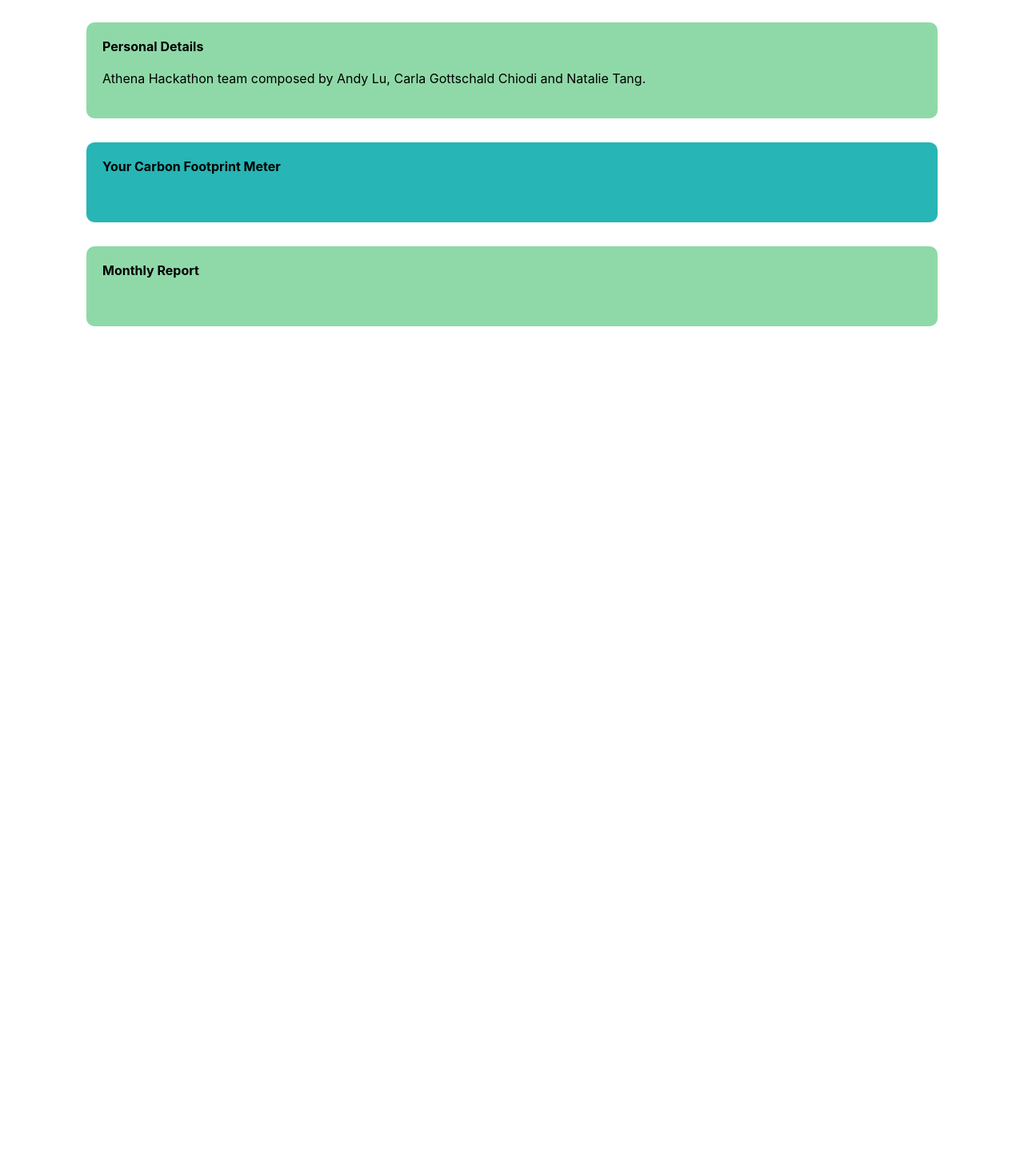
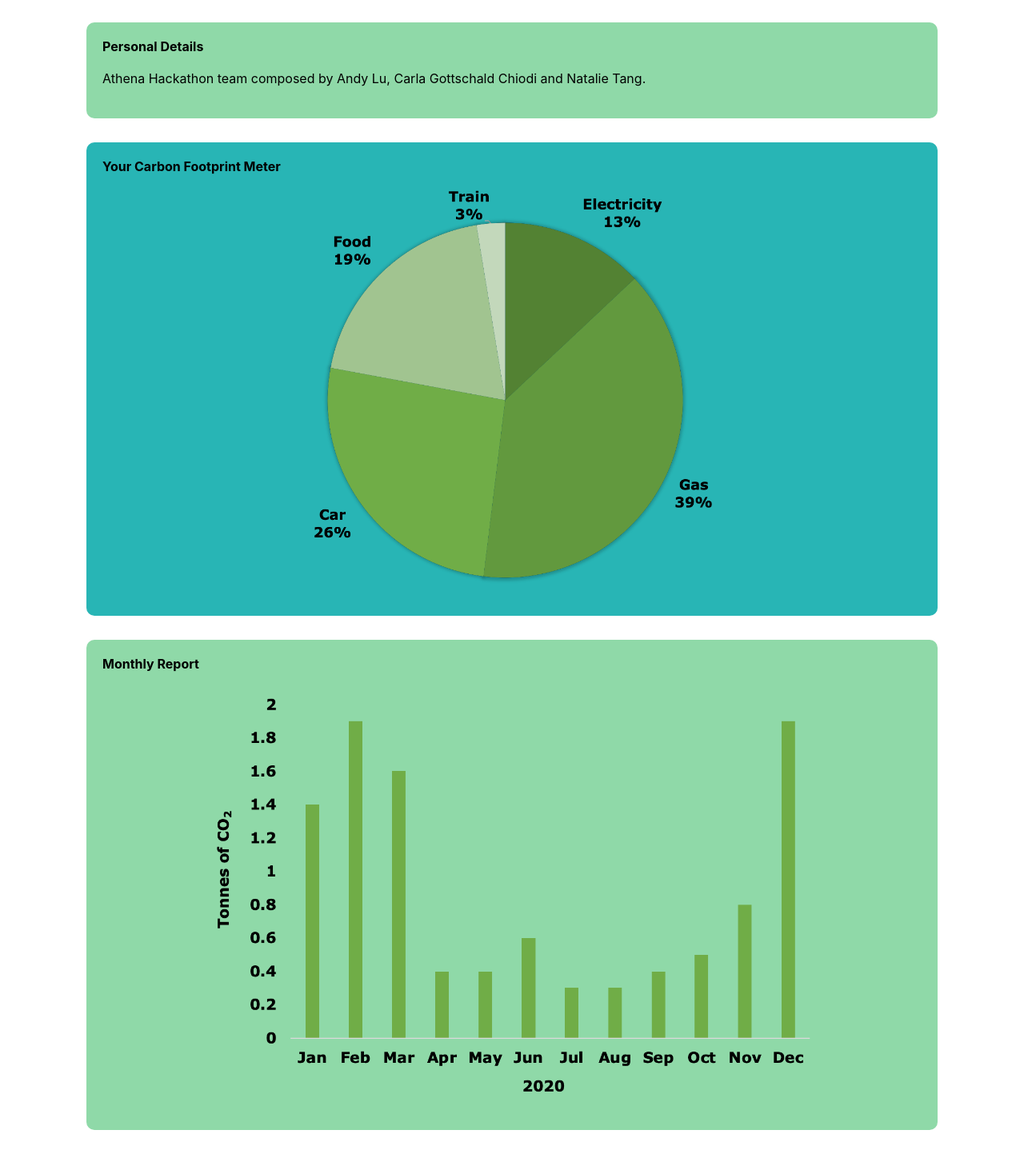
Before and after one commit to chiodicg/athena-hackathon, a React (Create React App) app: page /profile in a window 1280 px wide. Shown: the part 411-1854 px from the top of the page at 80% size. Before the commit the page ends 849 px from the top, so only its background shows below. Built offline with nearby package versions, Linux system fonts and the light colour scheme.

Commit message:
Added graphs

```diff
--- a/src/Profile.css
+++ b/src/Profile.css
@@ -48,3 +48,13 @@ p, h4 {
   margin: 0px;
   text-align: left;
 }
+
+.monthly-report img {
+  margin: 15px 0;
+  width: 60vw;
+}
+
+.carbon-footprint img {
+  margin: 15px 0;
+  width: 40vw;
+}
--- a/src/Profile.js
+++ b/src/Profile.js
@@ -1,5 +1,7 @@
 import React from "react";
 import './Profile.css';
+import monthlyRep from './monthly-rep.png'
+import carbonFoot from './carbon-foot.png'
 
 export default function Profile() {
   return (
@@ -23,11 +25,11 @@ export default function Profile() {
       </section>
       <section className="carbon-footprint">
         <h4>Your Carbon Footprint Meter</h4>
-        <p></p>
+        <img src={carbonFoot} alt="Carbon foot print data and graphs" />
       </section>
       <section className="monthly-report">
         <h4>Monthly Report</h4>
-        <p></p>
+        <img src={monthlyRep} alt="Bar graph of monthly usage in kWh" />
       </section>
     </div>
   )
```
Also changed, not shown: src/carbon-foot.png (added), src/monthly-rep.png (added).
